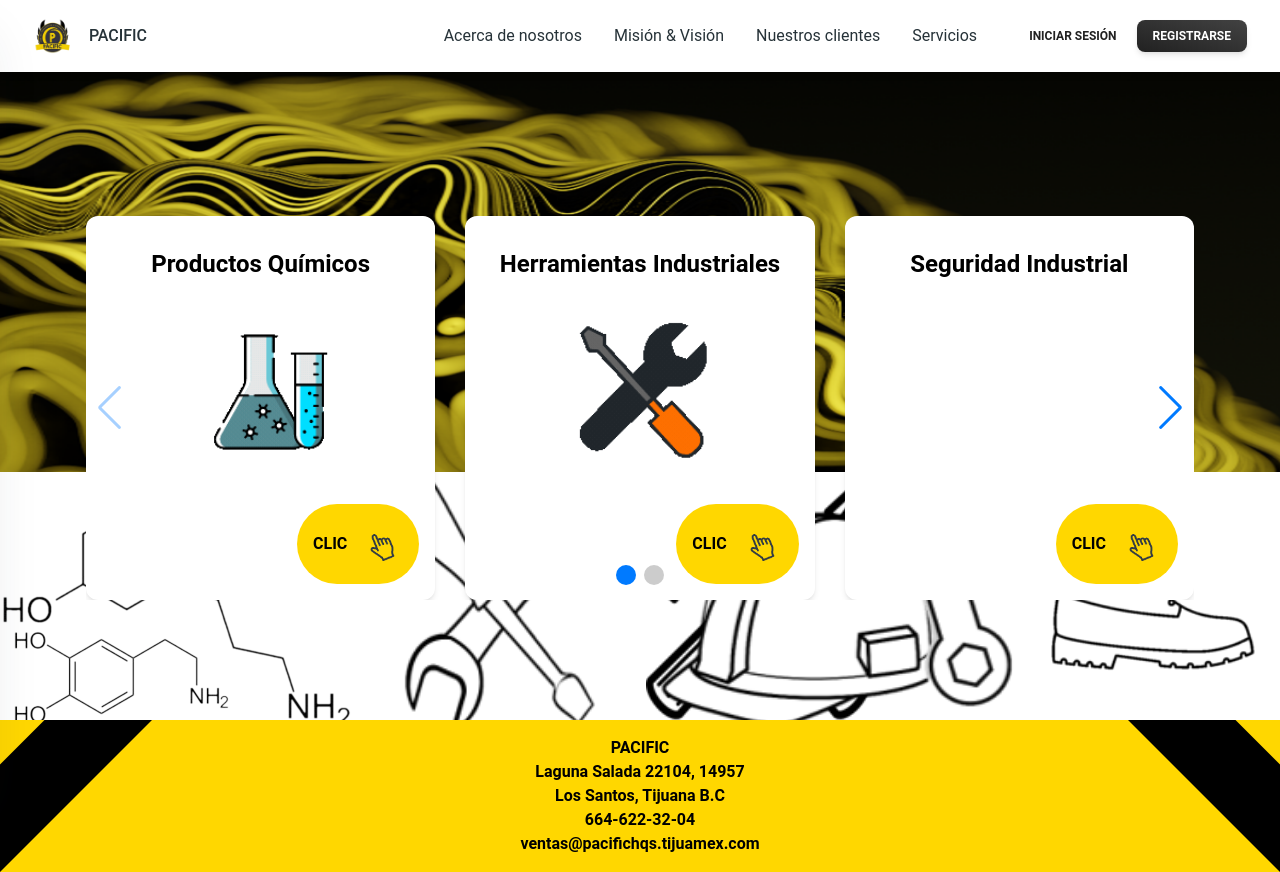
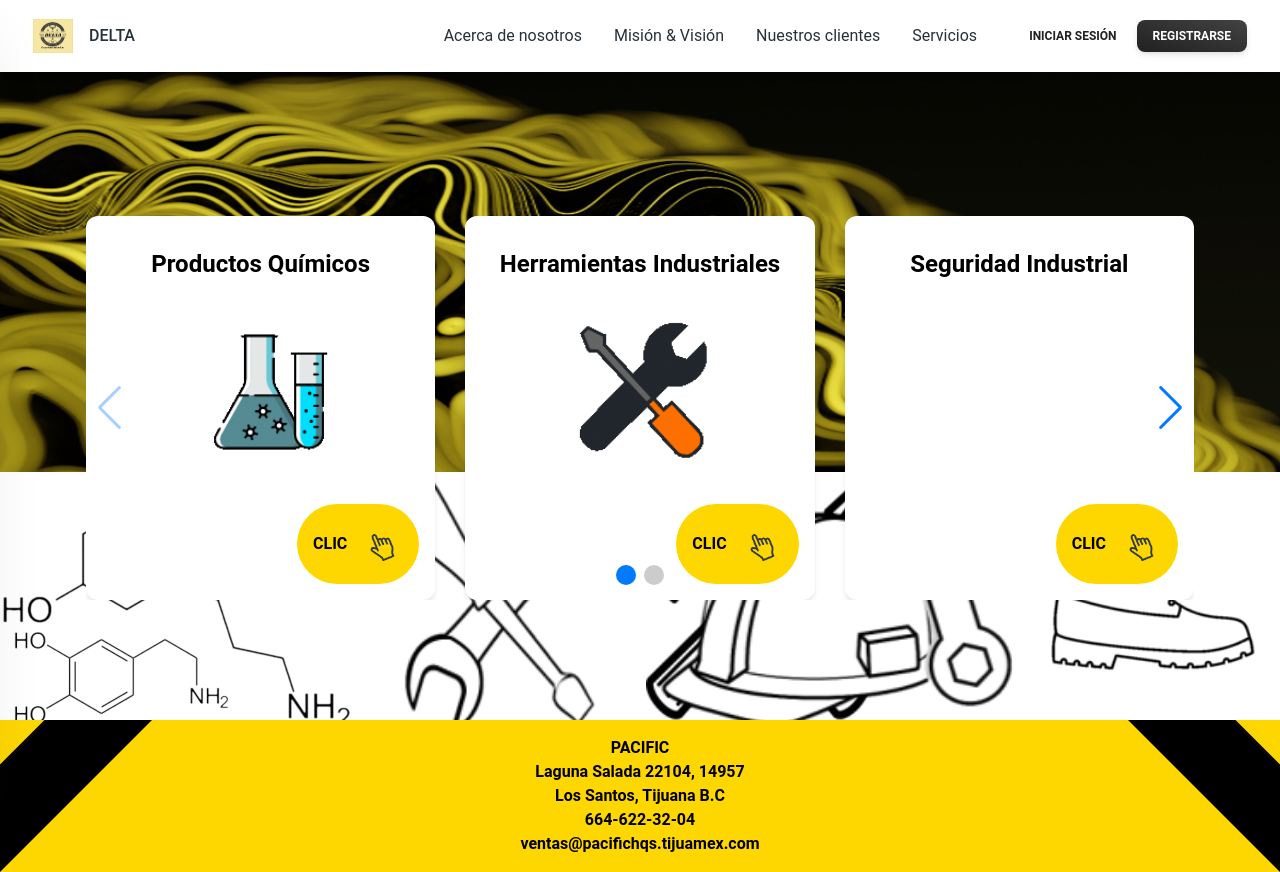
Before and after one commit to Alecfut07/pacific-frontend, a React (Vite) app: page / in a window 1280 px wide. Built offline with nearby package versions, Linux system fonts and the light colour scheme; no server answers; what @react-pdf/renderer would draw is missing.

Commit message:
bugfix/Cambiar imagen y texto en el tab y en el CustomNavbar

```diff
--- a/index.html
+++ b/index.html
@@ -2,9 +2,13 @@
 <html lang="en">
   <head>
     <meta charset="UTF-8" />
-    <link rel="icon" type="image/svg+xml" href="/src/assets/CompanyLogo.svg" />
+    <link
+      rel="icon"
+      type="image/svg+xml"
+      href="/src/assets/DeltaLogo(svg).svg"
+    />
     <meta name="viewport" content="width=device-width, initial-scale=1.0" />
-    <title>PACIFIC</title>
+    <title>DELTA</title>
   </head>
   <body>
     <div id="root"></div>
--- a/src/components/CustomNavbar/CustomNavbar.jsx
+++ b/src/components/CustomNavbar/CustomNavbar.jsx
@@ -16,7 +16,7 @@ import {
 } from "@material-tailwind/react";
 import { ShoppingCartIcon, UserIcon } from "@heroicons/react/24/solid";
 import AuthContext from "../../context/AuthContext";
-import CompanyLogo from "../../images/Quote/WithoutBackground/EmpresaLogo.png";
+import CompanyLogo from "../../images/HomeV2/DeltaLogo.png";
 
 function CustomNavbar({ openDrawerTop, totalQuantitySum }) {
   const { isLoggedIn, logout, isStaff } = useContext(AuthContext);
@@ -112,7 +112,7 @@ function CustomNavbar({ openDrawerTop, totalQuantitySum }) {
             className="mr-4 cursor-pointer py-1.5 font-medium"
             onClick={navigateToHome}
           >
-            PACIFIC
+            DELTA
           </Typography>
         </div>
         <div className="flex items-center gap-4">
```
Also changed, not shown: src/assets/DeltaLogo(svg).svg (added).
